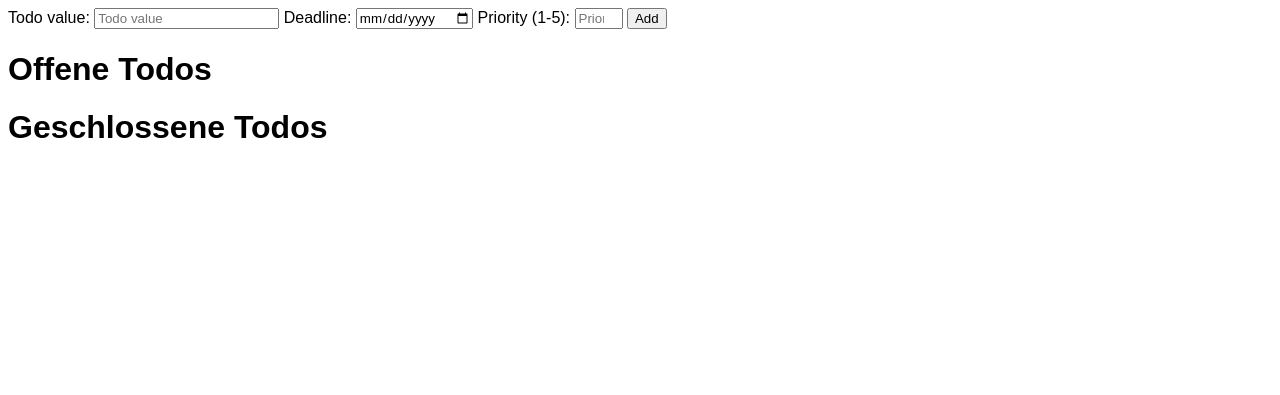
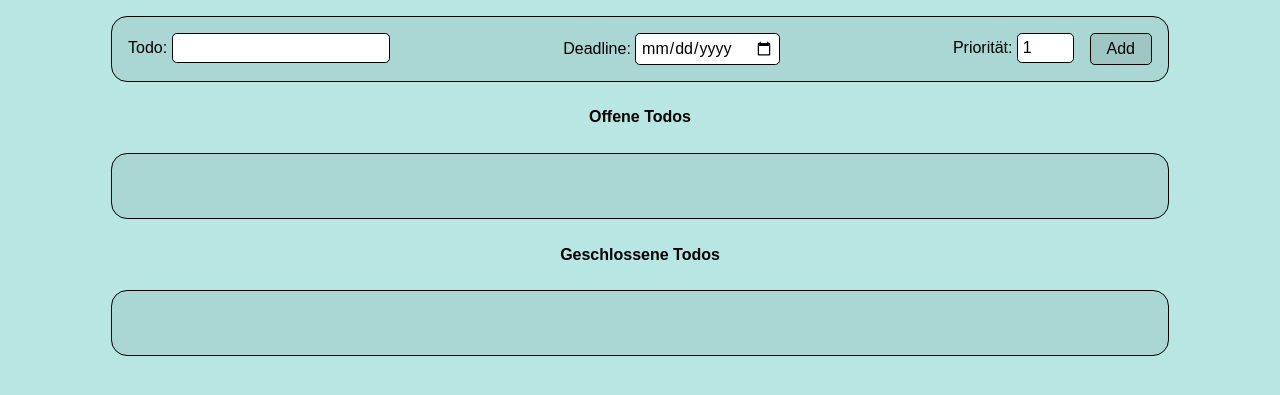
Before and after one commit to Wipeshot/Todo-in-Flask, a Flask app: page / in a window 1280 px wide. Shown: the top 395 px of the page. Run offline with Flask 3, Linux system fonts and the light colour scheme; data that the repository does not hold is empty.

Commit message:
Added: Styling
Did some Styling for the drip

```diff
--- a/app.py
+++ b/app.py
@@ -85,5 +85,18 @@ def finish_todo(id):
         return redirect('/')
 
 
+@app.route('/todo/reopen/<int:id>', methods=['POST'])
+def reopen_todo(id):
+    try:
+        todo = Todo.query.get_or_404(id)
+        todo.open = True
+        todo.end = datetime.now()
+        db.session.commit()
+    except ValueError:
+        print(f'Todo konnte nicht wieder geöffnet werden')
+    finally:
+        return redirect('/')
+
+
 if __name__ == '__main__':
     app.run()
--- a/static/todo.css
+++ b/static/todo.css
@@ -1,3 +1,126 @@
 * {
     font-family: Arial;
+    font-size: 1rem;
 }
+
+body {
+    margin: 0;
+    padding: 0;
+    background: #b7e6e3;
+}
+
+ul {
+    list-style: none;
+    width: 100%;
+    padding: 0;
+}
+
+li {
+    display: flex;
+    justify-content: space-between;
+    align-items: center;
+    border-bottom: black 0.2rem solid;
+    margin: 1rem 0;
+    padding-bottom: 1rem;
+}
+
+input {
+    border-radius: 0.3rem;
+    border: black 1px solid;
+    padding: 0.3rem;
+}
+
+.header button {
+    border-radius: 0.3rem;
+    border: black 1px solid;
+    padding: 0.3rem 1rem;
+    background: rgba(0, 0, 0, 0.07);
+}
+
+div.todo__app {
+    width: 100%;
+    height: 100%;
+    display: flex;
+    align-items: center;
+    flex-direction: column;
+}
+
+div.header {
+    width: 80%;
+    border: black 1px solid;
+    border-radius: 1rem;
+    margin: 1rem;
+    padding: 1rem;
+    background: rgba(0, 0, 0, 0.07);
+}
+
+div.header form {
+    width: 100%;
+    display: flex;
+}
+
+div.header form div.input {
+    width: 100%;
+    display: flex;
+    flex-direction: row;
+    justify-content: space-between;
+    margin-right: 1rem;
+}
+
+.opened_todo {
+    width: 80%;
+    border: black 1px solid;
+    border-radius: 1rem;
+    margin: 1rem;
+    padding: 1rem;
+    background: rgba(0, 0, 0, 0.07);
+    display: flex;
+    align-items: center;
+}
+
+.closed_todo {
+    width: 80%;
+    border: black 1px solid;
+    border-radius: 1rem;
+    margin: 1rem;
+    padding: 1rem;
+    background: rgba(0, 0, 0, 0.07);
+    display: flex;
+    align-items: center;
+}
+
+.open {
+    background-color: transparent;
+    color: black;
+    border: none;
+    background-image: url("assets/open.svg");
+    background-size: 100% 100%;
+    cursor: pointer;
+    margin: 0 1rem;
+    height: 1.5rem;
+    width: 1.5rem;
+}
+
+.finished {
+    background-color: transparent;
+    color: black;
+    border: none;
+    background-image: url("assets/closed.svg");
+    background-size: 100% 100%;
+    cursor: pointer;
+    margin: 0 1rem;
+    height: 1.5rem;
+    width: 1.5rem;
+}
+
+.delete {
+    background-color: transparent;
+    color: black;
+    border: none;
+    background-image: url("assets/delete.svg");
+    background-size: 100% 100%;
+    cursor: pointer;
+    margin: 0 1rem;
+    height: 1.5rem;
+    width: 1.5rem;
+}
--- a/templates/todo-list.html
+++ b/templates/todo-list.html
@@ -6,37 +6,59 @@
     <link rel= "stylesheet" type= "text/css" href="{{ url_for('static', filename='todo.css')}}">
 </head>
     <body>
+    <div class="todo__app">
+        <div class="header">
         <form action="/add" method="POST">
-            <label for="value">Todo value:</label>
-            <input type="text" id="value" name="value" placeholder="Todo value">
-            <label for="deadline">Deadline:</label>
-            <input type="date" id="deadline" name="deadline" placeholder="Deadline">
-            <label for="priority">Priority (1-5):</label>
-            <input type="number" id="priority" name="priority" placeholder="Priority (1-5)" min="1" max="5">
+            <div class="input">
+                <div>
+                <label for="value">Todo:</label>
+                <input type="text" id="value" name="value" placeholder="">
+            </div>
+            <div>
+                <label for="deadline">Deadline:</label>
+                <input type="date" id="deadline" name="deadline" placeholder="">
+            </div>
+            <div>
+                <label for="priority">Priorität:</label>
+                <input type="number" id="priority" name="priority" value="1" min="1" max="5">
+            </div>
+            </div>
             <button type="submit">Add</button>
         </form>
+    </div>
         <h1>Offene Todos</h1>
+        <div class="opened_todo">
+            <ul>
+            {% for todo in todos %}
+                <li>
+                    <form action="/todo/finish/{{ todo.id }}" method="POST" style="display: inline;">
+                        <button class="open" type="submit"></button>
+                    </form>
+                    {{ todo.value }} ({{ todo.start }} - {{ todo.deadline }})
+                    <form action="/remove/{{ todo.id }}" method="POST" style="display: inline;">
+                        <button class="delete" type="submit"></button>
+                    </form>
+
+                </li>
+            {% endfor %}
+        </ul>
+        </div>
+        <h1>Geschlossene Todos</h1>
+    <div class="closed_todo">
         <ul>
-            {% for todo in todos %}
-                <li>{{ todo.value }} ({{ todo.start }} - {{ todo.deadline }})
+            {% for todo in closed_todos %}
+                <li>
+                    <form action="/todo/reopen/{{ todo.id }}" method="POST" style="display: inline;">
+                        <button class="finished" type="submit" /></button>
+                    </form>
+                    {{ todo.value }} ({{ todo.start }} - {{ todo.end }})
                     <form action="/remove/{{ todo.id }}" method="POST" style="display: inline;">
-                        <button type="submit">Remove</button>
-                    </form>
-                    <form action="/todo/finish/{{ todo.id }}" method="POST" style="display: inline;">
-                        <button type="submit">Finish</button>
+                        <button class="delete" type="submit"></button>
                     </form>
                 </li>
             {% endfor %}
         </ul>
-        <h1>Geschlossene Todos</h1>
-            <ul>
-            {% for todo in closed_todos %}
-                <li>{{ todo.value }} ({{ todo.start }} - {{ todo.end }})
-                    <form action="/remove/{{ todo.id }}" method="POST" style="display: inline;">
-                        <button type="submit">Remove</button>
-                    </form>
-                </li>
-            {% endfor %}
-        </ul>
+    </div>
+    </div>
     </body>
 </html>
```
Also changed, not shown: static/assets/closed.svg (added), static/assets/delete.svg (added), static/assets/open.svg (added).
